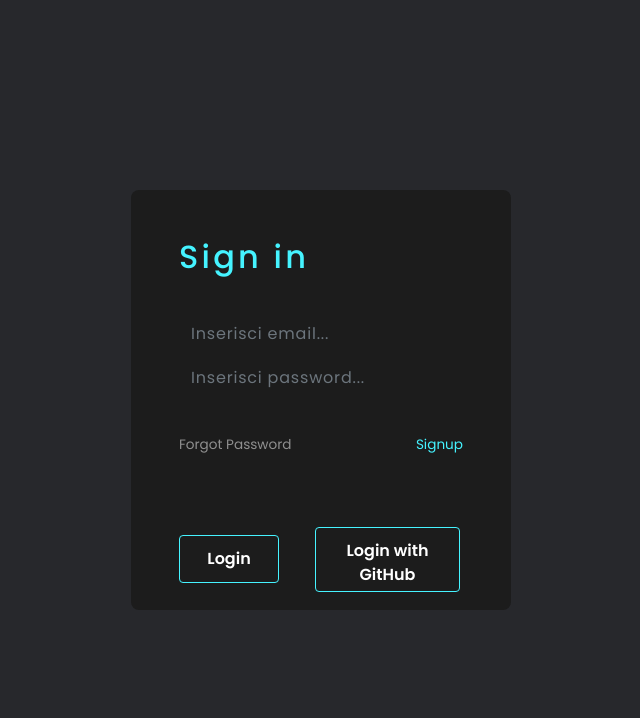
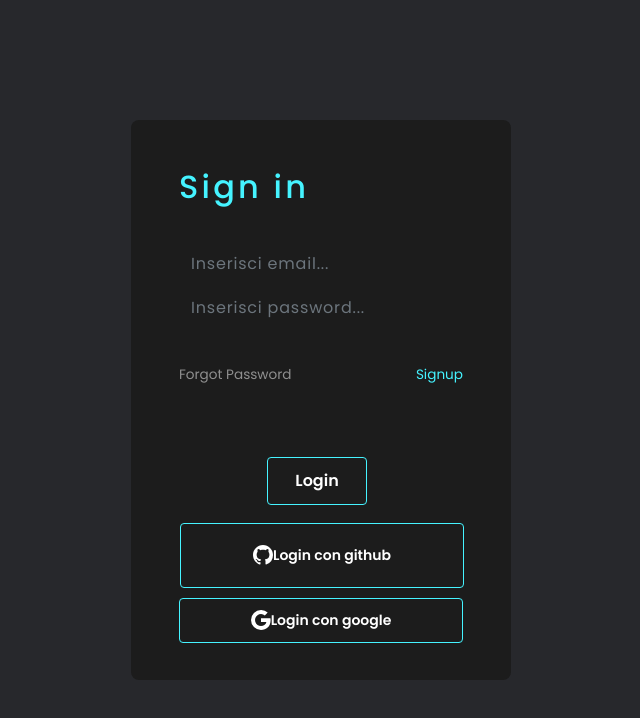
Before and after one commit to Elisa180316/EsercizioD2Modulo6-Frontend, a React (Create React App) app: page / in a window 1280 px wide. Shown: the top 718 px of the page, without its empty margins (319-959 px from the left). Built offline with nearby package versions, Linux system fonts and the light colour scheme.

Commit message:
Aggiunto login Google

```diff
--- a/src/Pages/Home.js
+++ b/src/Pages/Home.js
@@ -119,7 +119,7 @@ const Home = () => {
                   img={item.img}
                   content={item.content}
                   author={
-                    item.author?.firstname ? item.author?.firstname : item.author
+                    item.author.email
                   }
 
                   rate={item.rate}
--- a/src/Pages/Login.js
+++ b/src/Pages/Login.js
@@ -11,8 +11,6 @@ import {
 import "../styles/login.css";
 import { Toast } from "../utilities/notifications";
 import { Toaster } from "react-hot-toast";
-
-
 
 const Login = () => {
   const [formData, setFormData] = useState({
@@ -49,13 +47,14 @@ const Login = () => {
     const { name, value } = e.target;
     setFormData({ ...formData, [name]: value });
   };
-// Login con github
-const handleLoginWithGitHub = () => {
-  window.location.href = `${process.env.REACT_APP_SERVER_BASE_URL}/auth/github`;
-};
+  // Login con github
+  const handleLoginWithGitHub = () => {
+    window.location.href = `${process.env.REACT_APP_SERVER_BASE_URL}/auth/github`;
+  };
 
-
-
+  const handleLoginWithGoogle = () => {
+    window.location.href = `${process.env.REACT_APP_SERVER_BASE_URL}/auth/google`;
+  };
 
   return (
     <>
@@ -86,10 +85,43 @@ const handleLoginWithGitHub = () => {
           </div>
           <Button type="submit">Login</Button>
           <Button
-          onClick={handleLoginWithGitHub}
+            onClick={handleLoginWithGitHub}
+            variant="outline-dark"
+            size="sm"
+            type="submit"
+            className="mt-2 w-100 d-flex justify-content-center align-items-center"
           >
-
-            Login with GitHub
+            {" "}
+            <svg
+              xmlns="http://www.w3.org/2000/svg"
+              width="20"
+              height="20"
+              fill="currentColor"
+              className="bi bi-github"
+              viewBox="0 0 16 16"
+            >
+              <path d="M8 0C3.58 0 0 3.58 0 8c0 3.54 2.29 6.53 5.47 7.59.4.07.55-.17.55-.38 0-.19-.01-.82-.01-1.49-2.01.37-2.53-.49-2.69-.94-.09-.23-.48-.94-.82-1.13-.28-.15-.68-.52-.01-.53.63-.01 1.08.58 1.23.82.72 1.21 1.87.87 2.33.66.07-.52.28-.87.51-1.07-1.78-.2-3.64-.89-3.64-3.95 0-.87.31-1.59.82-2.15-.08-.2-.36-1.02.08-2.12 0 0 .67-.21 2.2.82.64-.18 1.32-.27 2-.27.68 0 1.36.09 2 .27 1.53-1.04 2.2-.82 2.2-.82.44 1.1.16 1.92.08 2.12.51.56.82 1.27.82 2.15 0 3.07-1.87 3.75-3.65 3.95.29.25.54.73.54 1.48 0 1.07-.01 1.93-.01 2.2 0 .21.15.46.55.38A8.012 8.012 0 0 0 16 8c0-4.42-3.58-8-8-8z" />
+            </svg>{" "}
+            Login con github
+          </Button>
+          <Button
+            onClick={handleLoginWithGoogle}
+            variant="outline-dark"
+            size="sm"
+            type="submit"
+            className="mt-2 w-100 d-flex justify-content-center align-items-center"
+          >
+            <svg
+              xmlns="http://www.w3.org/2000/svg"
+              width="20"
+              height="20"
+              fill="currentColor"
+              className="bi bi-google"
+              viewBox="0 0 16 16"
+            >
+              <path d="M15.545 6.558a9.42 9.42 0 0 1 .139 1.626c0 2.434-.87 4.492-2.384 5.885h.002C11.978 15.292 10.158 16 8 16A8 8 0 1 1 8 0a7.689 7.689 0 0 1 5.352 2.082l-2.284 2.284A4.347 4.347 0 0 0 8 3.166c-2.087 0-3.86 1.408-4.492 3.304a4.792 4.792 0 0 0 0 3.063h.003c.635 1.893 2.405 3.301 4.492 3.301 1.078 0 2.004-.276 2.722-.764h-.003a3.702 3.702 0 0 0 1.599-2.431H8v-3.08h7.545z" />
+            </svg>
+            Login con google
           </Button>
         </Form>
       </div>
--- a/src/styles/login.css
+++ b/src/styles/login.css
@@ -16,7 +16,7 @@ body {
 .box {
   position: relative;
   width: 380px;
-  height: 420px;
+  height: 560px;
   background: #1c1c1c;
   border-radius: 8px;
   overflow: hidden;
@@ -76,6 +76,11 @@ h2 {
 
 #root > div.box > form > button:nth-child(6) {
   height: 65px;
-  width: 145px;
-  margin-left: 36px;
+    margin-left: 1px;
+    margin-bottom: 10px;
 }
+
+#root > div.box > form > button.btn.btn-primary {
+  margin-left: 88px;
+  margin-bottom: 10px;
+}
```
Also changed, not shown: src/Reducers/postsSlice.js (+5 -4 lines).
